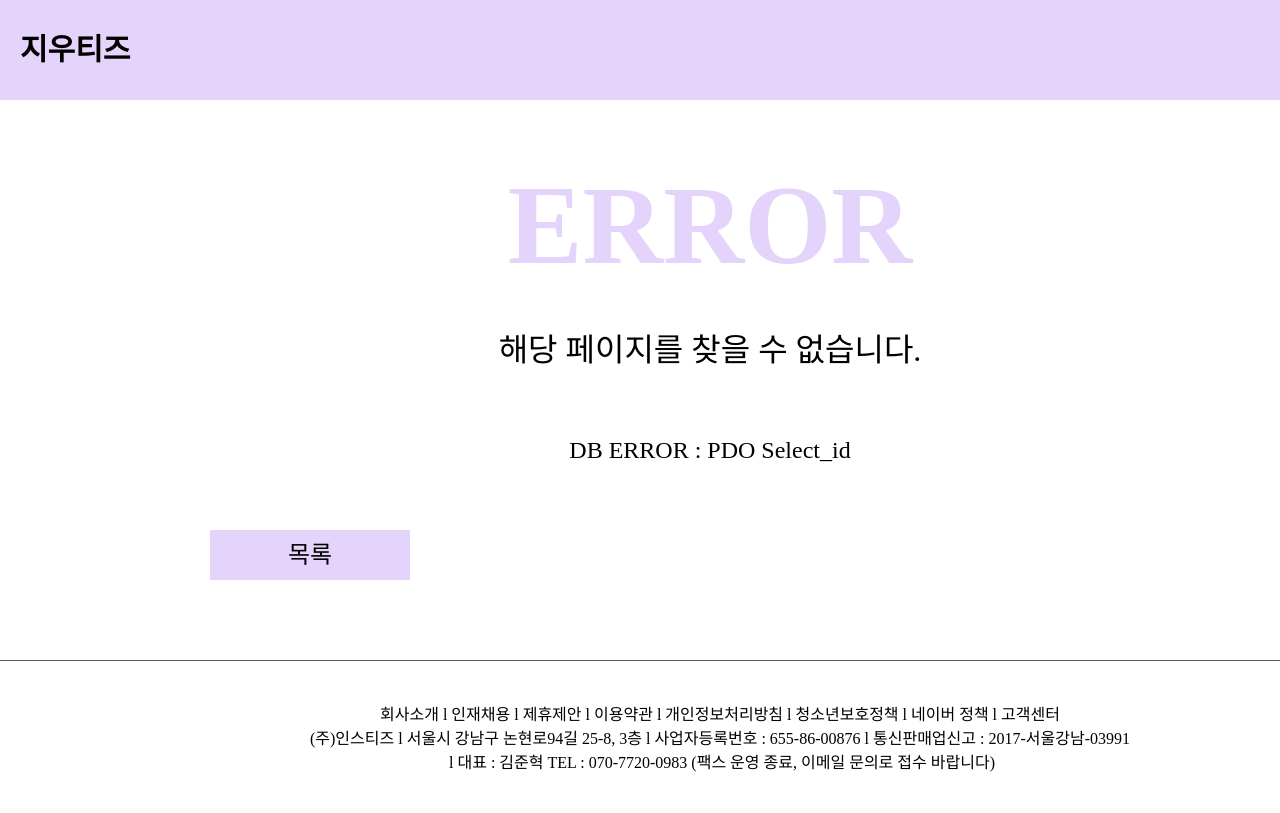
After one commit to gaebaljoa/2309_, a PHP site: page /error.html in a window 1280 px wide; the page is wider, and only the part inside the window is pictured. The commit adds this page. Run offline with PHP 8.4, Linux system fonts and the light colour scheme.

Commit message:
241008 error.php 완료

```diff
--- a/jiwootiz/src/css/jiwootiz.css
+++ b/jiwootiz/src/css/jiwootiz.css
@@ -172,6 +172,36 @@ td>a:hover {
 
 
 
+/* error.php */
+.e_header {
+    width: 1000px;
+    height: 150px;
+    text-align: center;
+    line-height: 150px;
+    font-size: 7rem;
+    color: #E4D3FA;
+}
+.e_msg {
+    width: 1000px;
+    height: 100px;
+    text-align: center;
+    line-height: 100px;
+    font-size: 2rem;
+    color: #000;
+}
+.e_errmsg {
+    width: 1000px;
+    height: 100px;
+    text-align: center;
+    line-height: 100px;
+    font-size: 1.5rem;
+    color: #000;
+}
+
+
+
+
+
 /* footer.php - footer */
 .footer {
     width: 1440px;
--- /dev/null
+++ b/jiwootiz/src/error.html
@@ -0,0 +1,36 @@
+<!DOCTYPE html>
+<html lang="en">
+<head>
+    <meta charset="UTF-8">
+    <meta name="viewport" content="width=device-width, initial-scale=1.0">
+    <link rel="stylesheet" href="./css/jiwootiz.css">
+    <title>지우티즈</title>
+</head>
+<body>
+    <div class="header">
+        <div class="logo">지우티즈</div>
+    </div>
+    <div class="main">
+        <div class="e_header">
+            <b>ERROR</b>
+        </div>
+        <div class="e_msg">
+            <span>해당 페이지를 찾을 수 없습니다.</span>
+        </div>
+        <div class="e_errmsg">
+            <span>DB ERROR : PDO Select_id</span>
+        </div>
+        <div class="d_btn">
+            <a class="go_listbtn" href="/jiwootiz/src/list.php">목록</a>
+        </div>
+    </div>
+    <div class="footer">
+        <p class="footerline"></p>
+        <div class="introduction">
+            <p>회사소개 l 인재채용 l 제휴제안 l 이용약관 l 개인정보처리방침 l 청소년보호정책 l 네이버 정책 l 고객센터</p>
+            <p>(주)인스티즈 l 서울시 강남구 논현로94길 25-8, 3층 l 사업자등록번호 : 655-86-00876 l 통신판매업신고 : 2017-서울강남-03991</p>
+            <p> l 대표 : 김준혁 TEL : 070-7720-0983 (팩스 운영 종료, 이메일 문의로 접수 바랍니다)</p>
+        </div>
+    </div>
+</body>
+</html>
```
Also changed, not shown: jiwootiz/src/error.php (added, +41 -0 lines).
